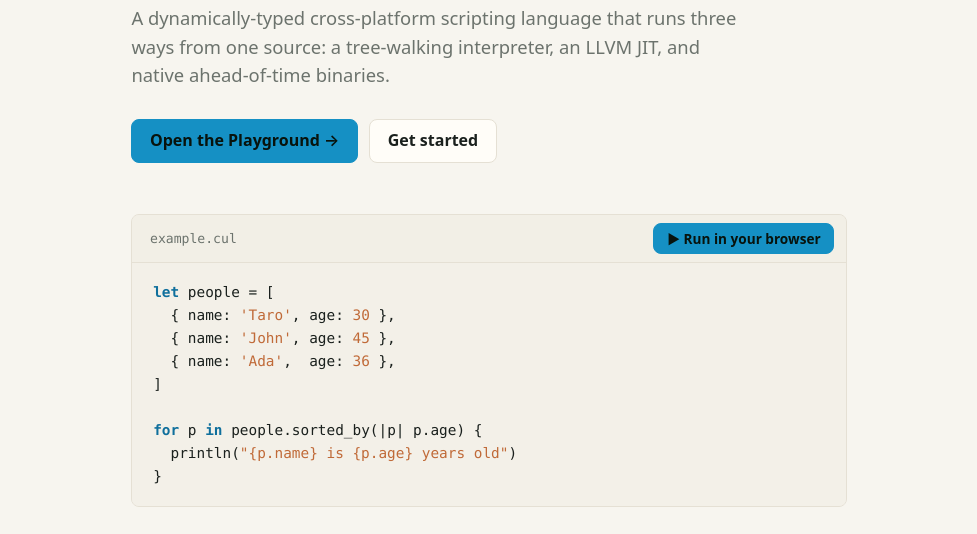
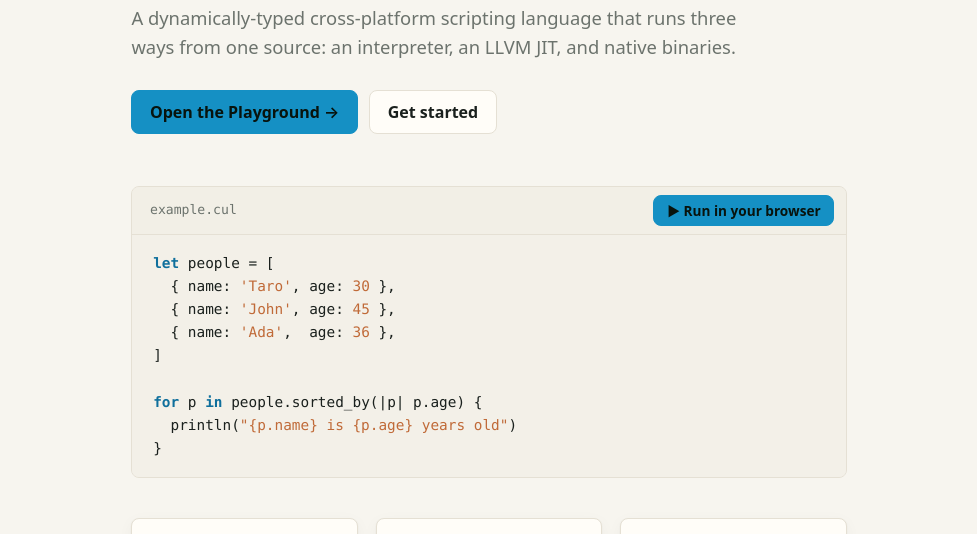
Before and after one commit to yhirose/culebra, a plain HTML site: page site/index.html in a window 1280 px wide. Shown: the part 187-721 px from the top of the page, without its empty margins (151-1128 px from the left). Drawn offline with Linux system fonts and the light colour scheme.

Commit message:
Trim the hero's list of backends
"Tree-walking" and "ahead-of-time" are how the backends work, not
what a first-time reader needs from a subtitle; "native binaries"
already implies the second. The guide still spells both out.

```diff
--- a/site/index.html
+++ b/site/index.html
@@ -97,7 +97,7 @@
   <main>
     <section class="hero">
       <h1>culebra</h1>
-      <p class="tag">A dynamically-typed cross-platform scripting language that runs three ways from one source: a tree-walking interpreter, an LLVM JIT, and native ahead-of-time binaries.</p>
+      <p class="tag">A dynamically-typed cross-platform scripting language that runs three ways from one source: an interpreter, an LLVM JIT, and native binaries.</p>
       <div class="cta">
         <a class="btn btn-primary" href="./playground/">Open the Playground →</a>
         <a class="btn" href="https://github.com/yhirose/culebra/blob/master/docs/guide.md#1-get-started">Get started</a>
```
